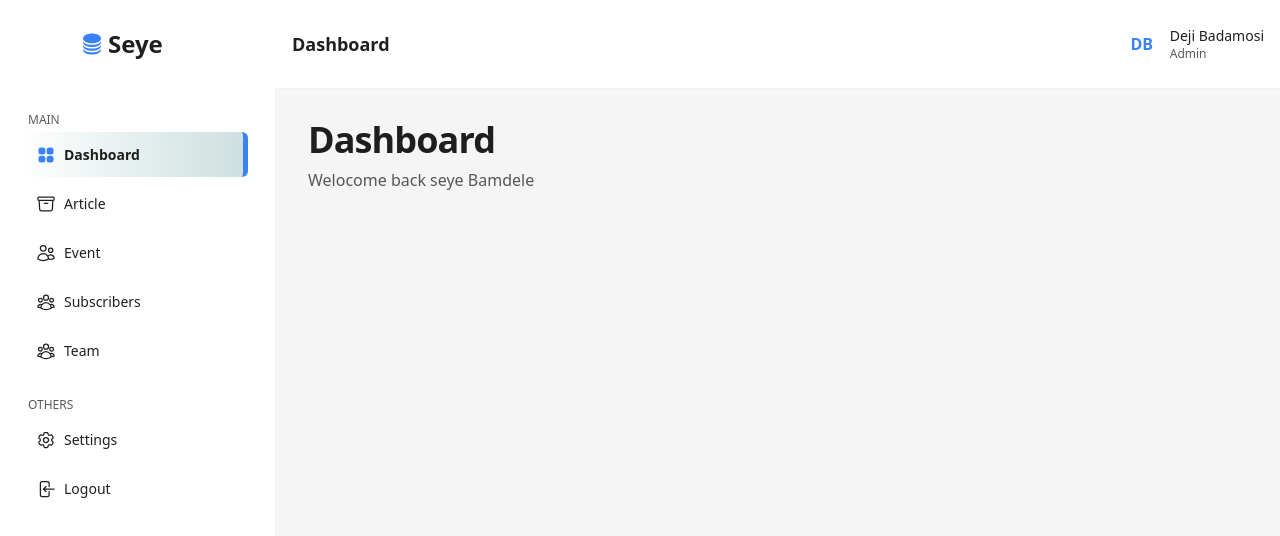
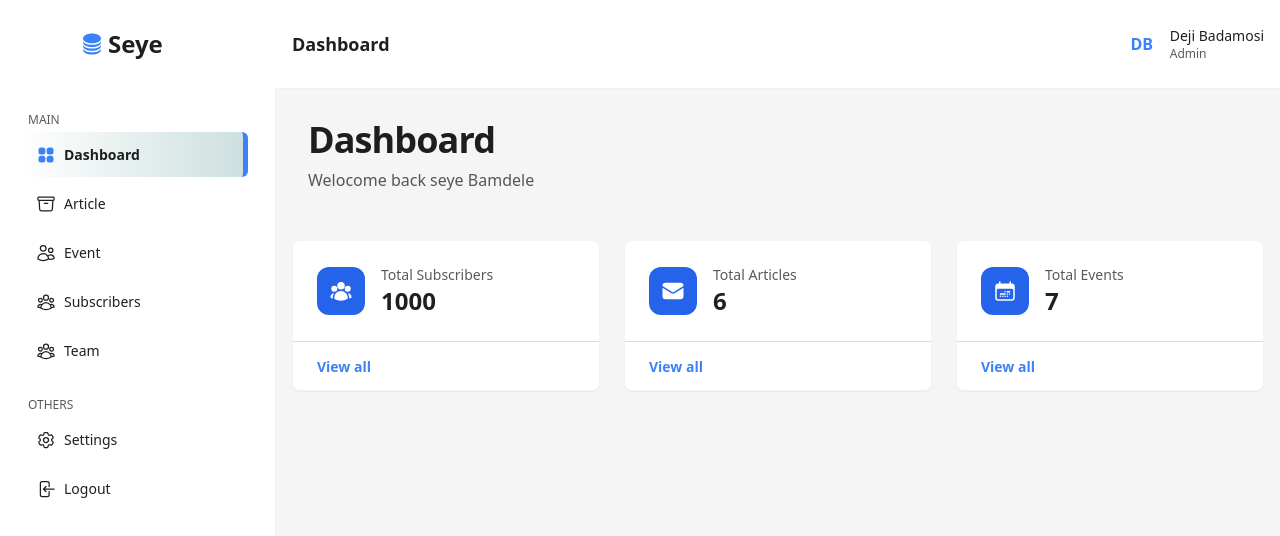
Before and after one commit to biolafrica/seye-bamidele, a Next.js app in the folder apps/admin/: page / in a window 1280 px wide. Shown: the top 536 px of the page. Built offline with nearby package versions, Linux system fonts and the light colour scheme.

Commit message:
created stat components for dashboard

```diff
--- a/apps/admin/app/(Dashboard)/page.tsx
+++ b/apps/admin/app/(Dashboard)/page.tsx
@@ -1,4 +1,5 @@
 import PageHeader from "@/components/common/PageHeader";
+import StatsCards from "@/components/common/statCard";
 
 
 export default function Home() {
@@ -10,6 +11,7 @@ export default function Home() {
         subHeading="Welocome back seye Bamdele"
         showButton={false}
       />
+      <StatsCards/>
     </main>
   );
 }
--- /dev/null
+++ b/apps/admin/components/common/statCard.tsx
@@ -0,0 +1,63 @@
+"use client";
+
+import {
+  UserGroupIcon,
+  EnvelopeIcon,
+  CalendarDateRangeIcon
+} from "@heroicons/react/24/solid";
+import Link from "next/link";
+
+interface StatCardProps {
+  icon: React.ReactNode;
+  label: string;
+  value: string;
+  link: string;
+}
+
+const StatCard = ({ icon, label, value, link}: StatCardProps) => {
+  return (
+    <div className="bg-white rounded-lg shadow-sm border border-gray-100 flex flex-col justify-between transition hover:shadow-md">
+      <div className="flex items-center gap-4 p-6">
+        <div className="bg-accent-hover text-white p-3 rounded-xl">
+          {icon}
+        </div>
+        <div>
+          <p className="text-secondary text-sm font-medium">{label}</p>
+          <div className="flex items-center gap-2">
+            <h3 className="text-2xl font-bold text-text">{value}</h3>
+          </div>
+        </div>
+      </div>
+      <div className="px-6 py-3 border-t border-separate">
+        <Link href={link} className="text-accent text-sm font-semibold hover:underline">
+          View all
+        </Link>
+      </div>
+    </div>
+  );
+};
+
+export default function StatsCards() {
+  return (
+    <div className="w-full grid grid-cols-1 sm:grid-cols-2 lg:grid-cols-3 gap-6 p-4 ">
+      <StatCard
+        icon={<UserGroupIcon className="h-6 w-6" />}
+        label="Total Subscribers"
+        value="1000"
+        link="/subscribers"
+      />
+      <StatCard
+        icon={<EnvelopeIcon className="h-6 w-6" />}
+        label="Total Articles"
+        value="6"
+        link="/articles"
+      />
+      <StatCard
+        icon={<CalendarDateRangeIcon className="h-6 w-6" />}
+        label="Total Events"
+        value="7"
+        link="/events"
+      />
+    </div>
+  );
+}
```
